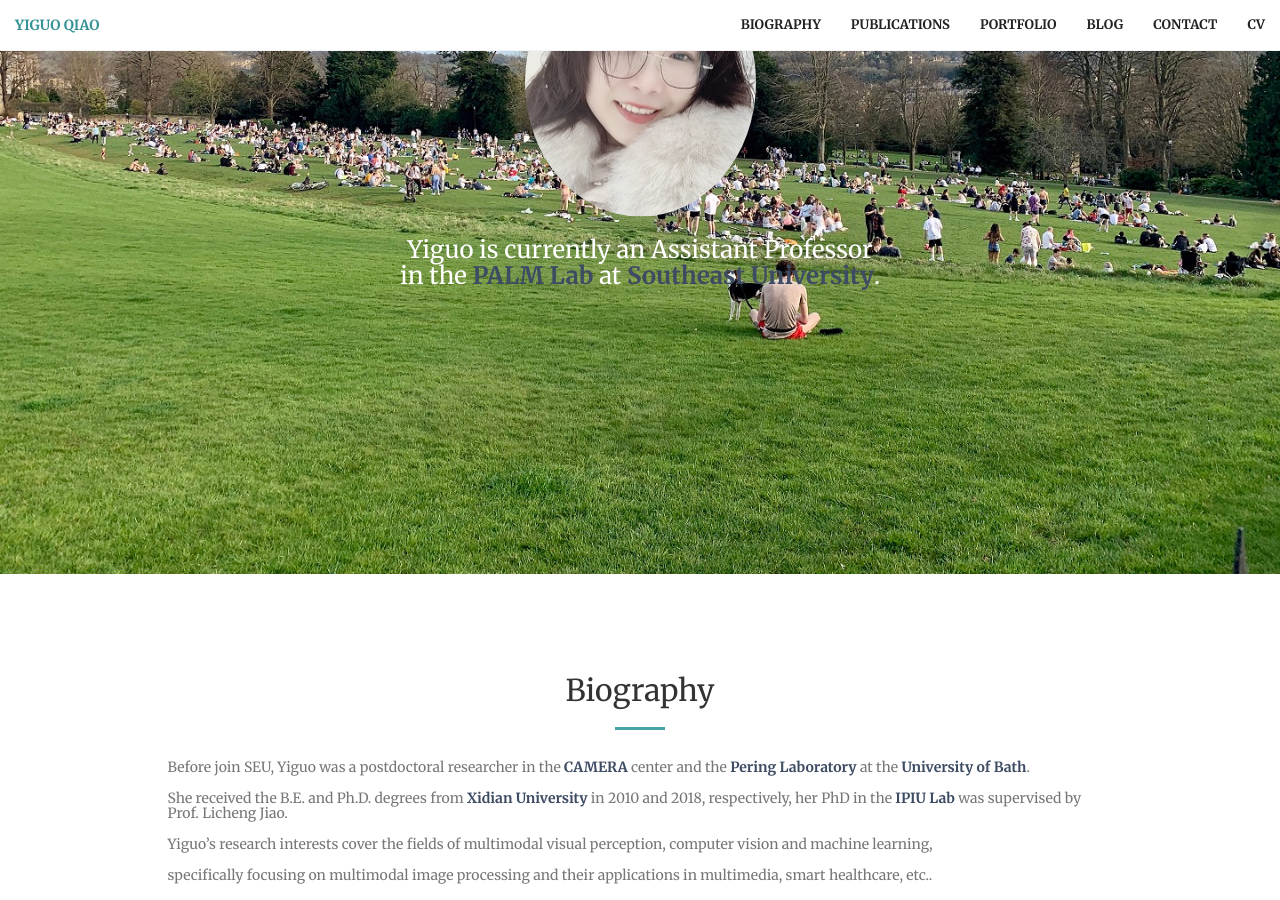
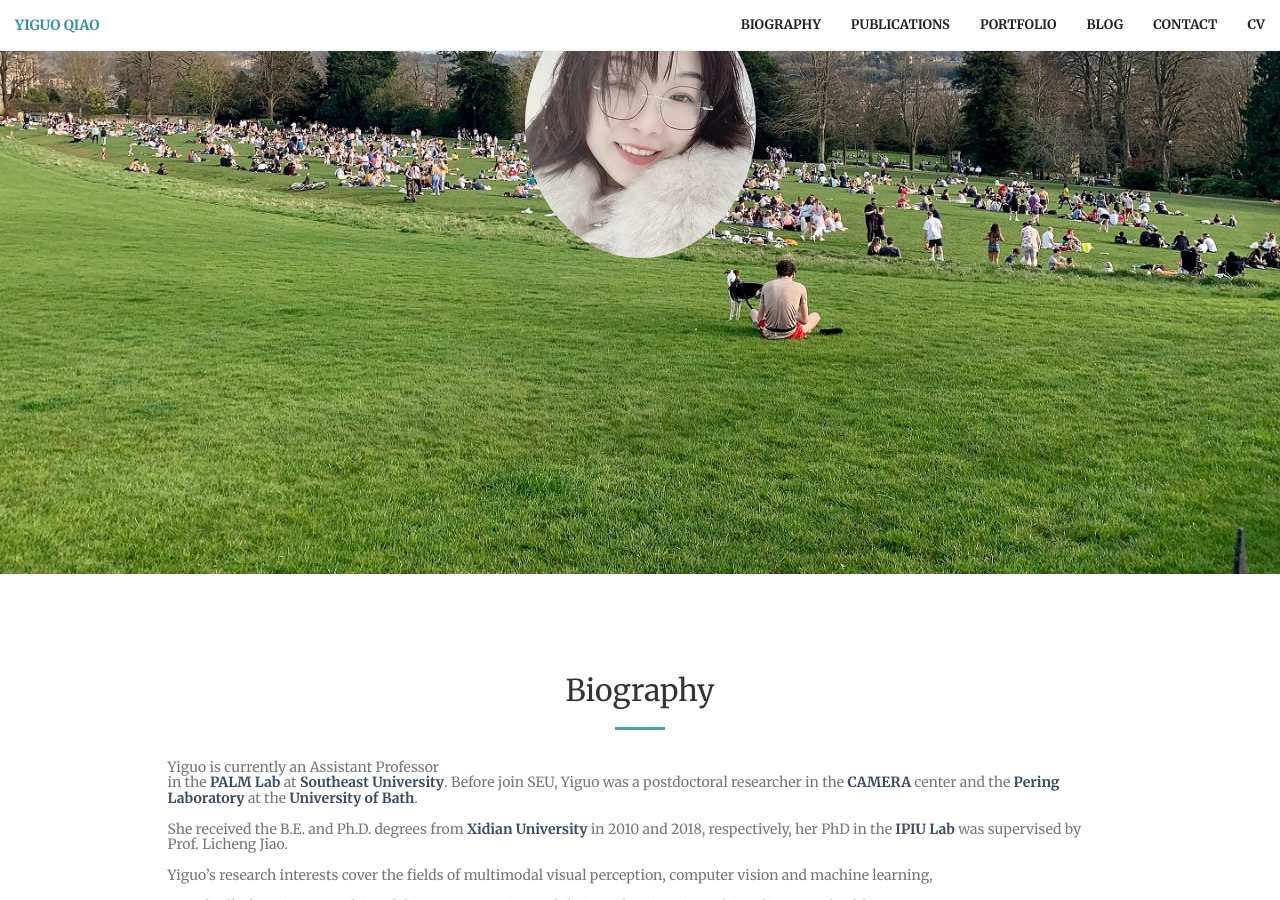
Before and after one commit to Joyce327/Yiguo.Qiao.github.io, a Jekyll site: the page index.html, which Jekyll copies as it is, in a window 1280 px wide and 900 px high, scrolled down 326 px. Built offline with Jekyll 4.4.1, drawn with Linux system fonts in a browser that asks for light colours; nearby versions of some CDN libraries.

Commit message:
Update index.html

```diff
--- a/index.html
+++ b/index.html
@@ -81,7 +81,6 @@
         <div class="header-content">
             <div class="header-content-inner">
                 <img src="img/profile.jpg" alt="profile" class="img-circle">
-                <h3 id="homeHeading">Yiguo is currently an Assistant Professor <br>  in the <a class="one" href="http://palm.seu.edu.cn/home.html/"><b>PALM Lab</b></a> at <a class="one" href="https://www.seu.edu.cn/"><b>Southeast University</b></a>. </h3>
             </div>
         </div>
     </header>
@@ -94,6 +93,7 @@
                 <hr class="primary">
                 <div class="container col-lg-10 col-lg-offset-1">
                     <h5 class="text-muted text-left">
+                        Yiguo is currently an Assistant Professor <br>  in the <a class="one" href="http://palm.seu.edu.cn/home.html/"><b>PALM Lab</b></a> at <a class="one" href="https://www.seu.edu.cn/"><b>Southeast University</b></a>.
                         Before join SEU, Yiguo was a postdoctoral researcher in the <a class="one" href="https://www.camera.ac.uk/"><b>CAMERA</b></a> center and the <a class="one" href="https://peringlab.org/"><b>Pering Laboratory</b></a> at the <a class="one" href="https://www.bath.ac.uk/"><b>University of Bath</b></a>.  <br><br>
                         She received the B.E. and Ph.D. degrees from <a class="one" href="https://en.xidian.edu.cn/"><b>Xidian University</b></a> in 2010 and 2018, respectively,
                         her PhD in the <a class="one" href="https://ipiu.xidian.edu.cn/"><b>IPIU Lab</b></a> was supervised by Prof. Licheng Jiao.<br><br>
```
